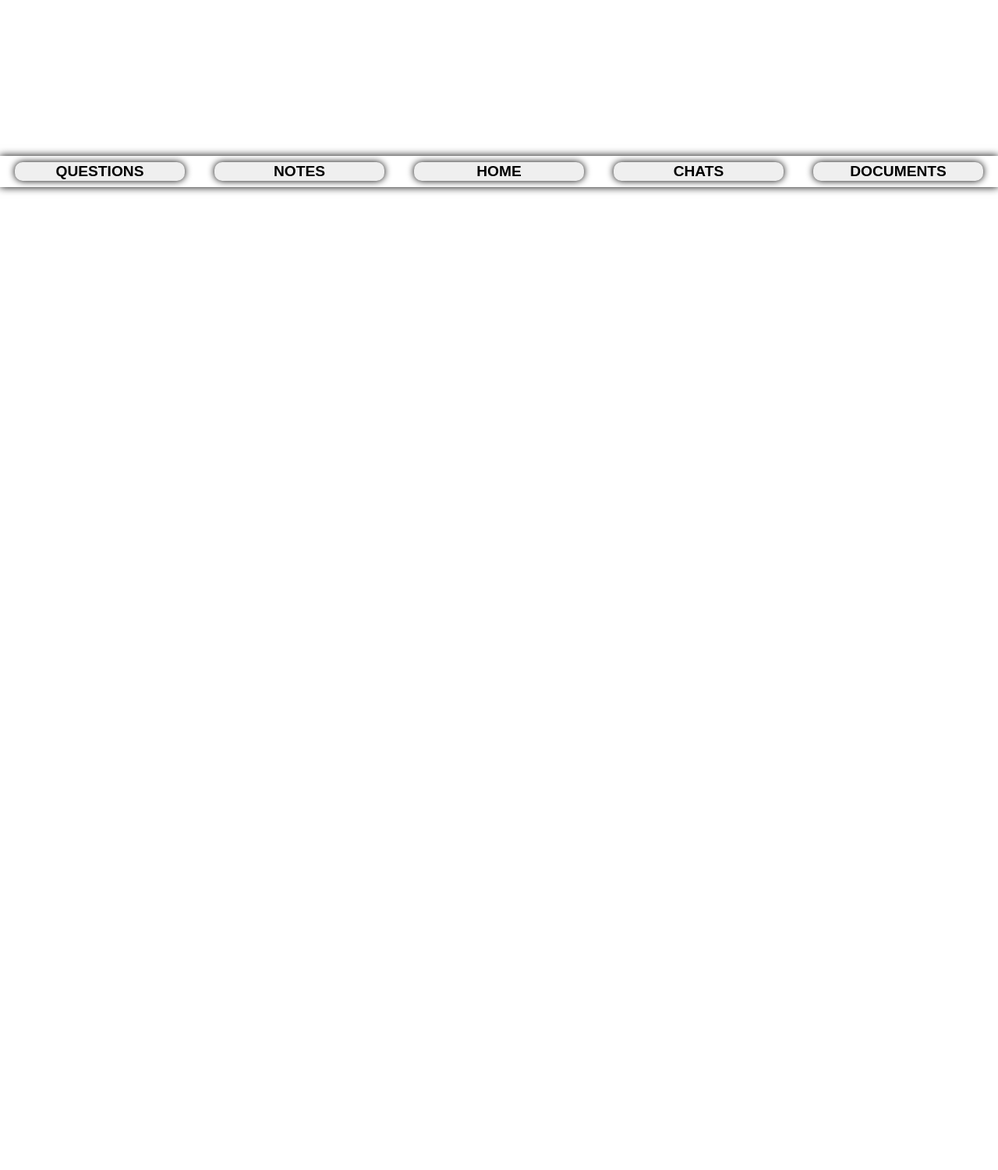
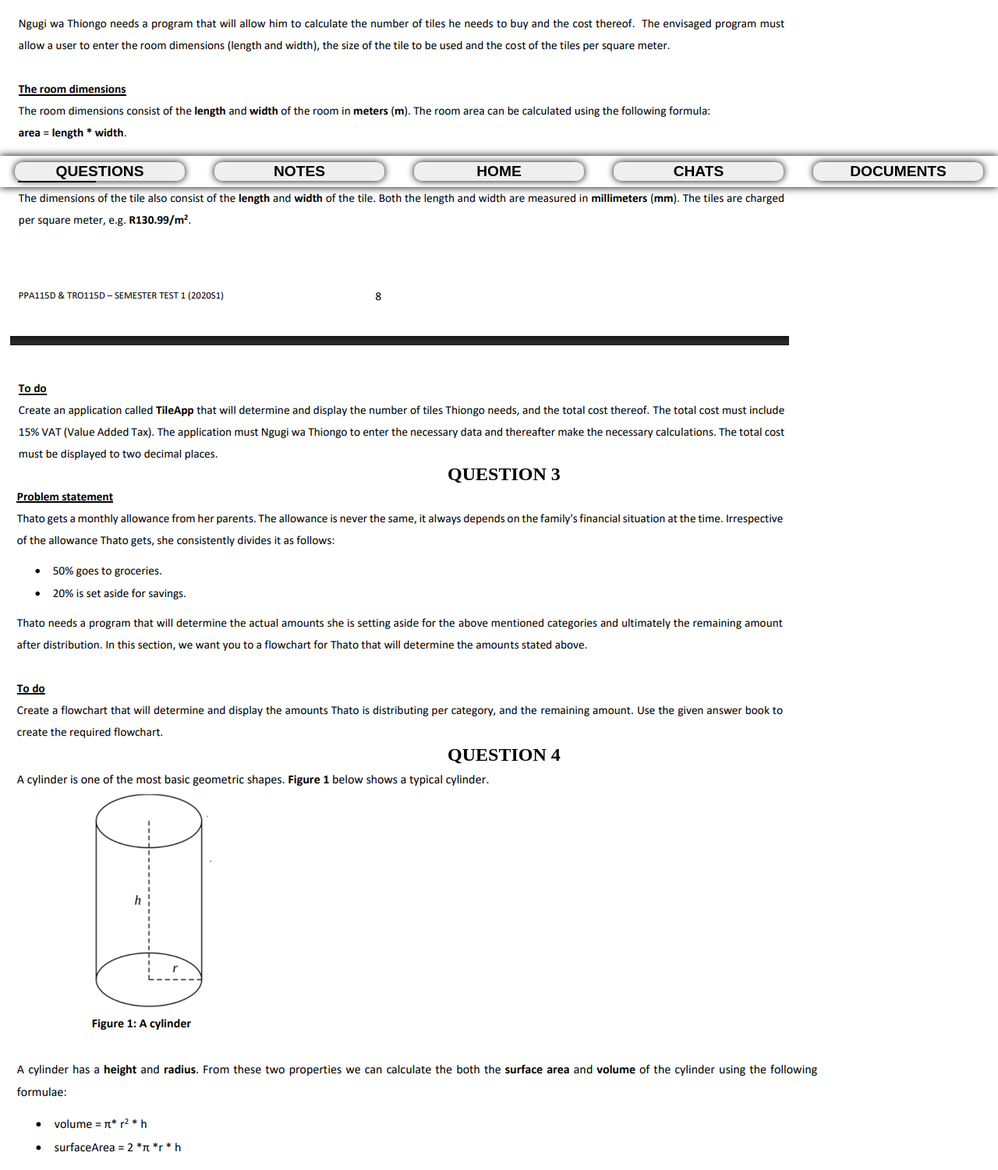
Before and after one commit to TERRENCEKGETEDI/PPA2025, a plain HTML site: page static/html/questions.html in a window 1280 px wide. Shown: the part 560-2061 px from the top of the page at 78% size. Before the commit the page ends 800 px from the top, so only its background shows below. Drawn offline with Linux system fonts and the light colour scheme.

Commit message:
New questions

```diff
--- a/static/html/css/questions.css
+++ b/static/html/css/questions.css
@@ -20,3 +20,6 @@ a{
 .main h2,.main h1{
     text-align: center;
 }
+main{
+    margin-bottom: 5vh;
+}
--- a/static/html/questions.html
+++ b/static/html/questions.html
@@ -30,7 +30,19 @@
             <div>
                 <h2>QUESTION 2</h2>
                 <p>
-
+                    <img src="./images/long/long1.png" alt="">
+                </p>
+            </div>
+            <div>
+                <h2>QUESTION 3</h2>
+                <p>
+                    <img src="./images/long/long2.png" alt="">
+                </p>
+            </div>
+            <div>
+                <h2>QUESTION 4</h2>
+                <p>
+                    <img src="./images/long/long3.png" alt="">
                 </p>
             </div>
         </div>
```
Also changed, not shown: static/html/images/long/long3.png (added).
